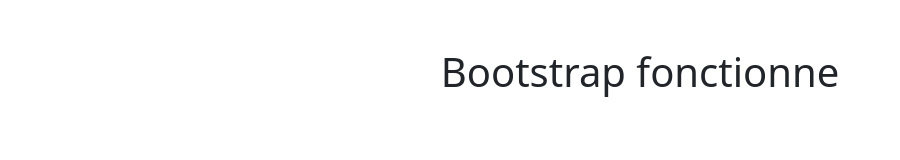
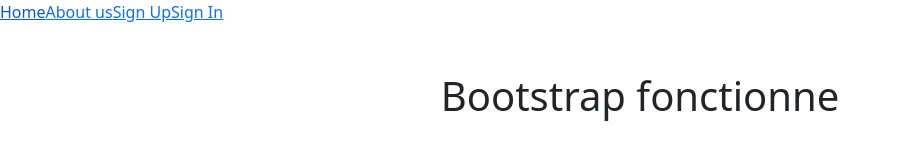
Before and after one commit to IzFokss/CODE, a plain HTML site: page web/index.html in a window 1280 px wide. Shown: the whole page, without its empty margins (0-900 px from the left). Drawn offline with nearby package versions, Linux system fonts and the light colour scheme.

Commit message:
Header amélioré

```diff
--- a/web/index.html
+++ b/web/index.html
@@ -11,9 +11,20 @@
   >
 </head>
 
+<header class="d-flex flex-row bd-highlight">
+    <a href="#">Home</a>
+    <a href="#">About us</a>
+    <a href="#">Sign Up</a>
+    <a href="#">Sign In</a>
+
+
+</header>
+
 <body>
 
+
   <h1 class="text-center mt-5">Bootstrap fonctionne</h1>
+
 
   <!-- Bootstrap JS (obligatoire pour navbar, modals, etc.) -->
   <script
```
